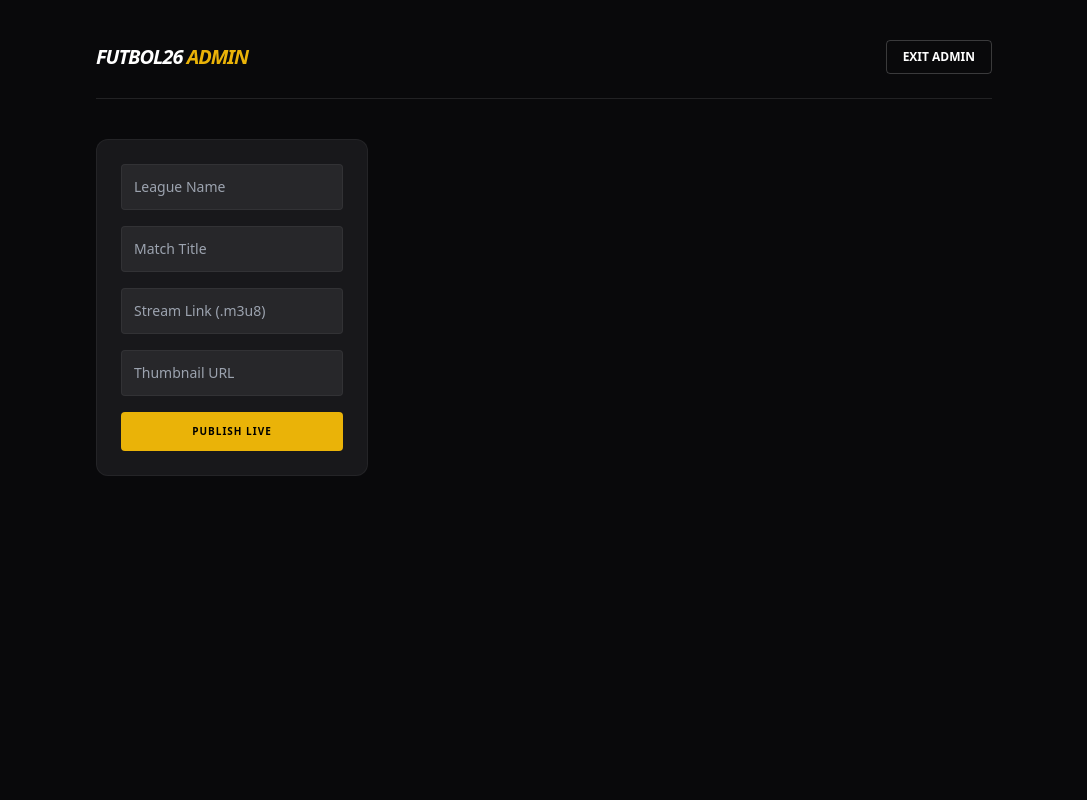
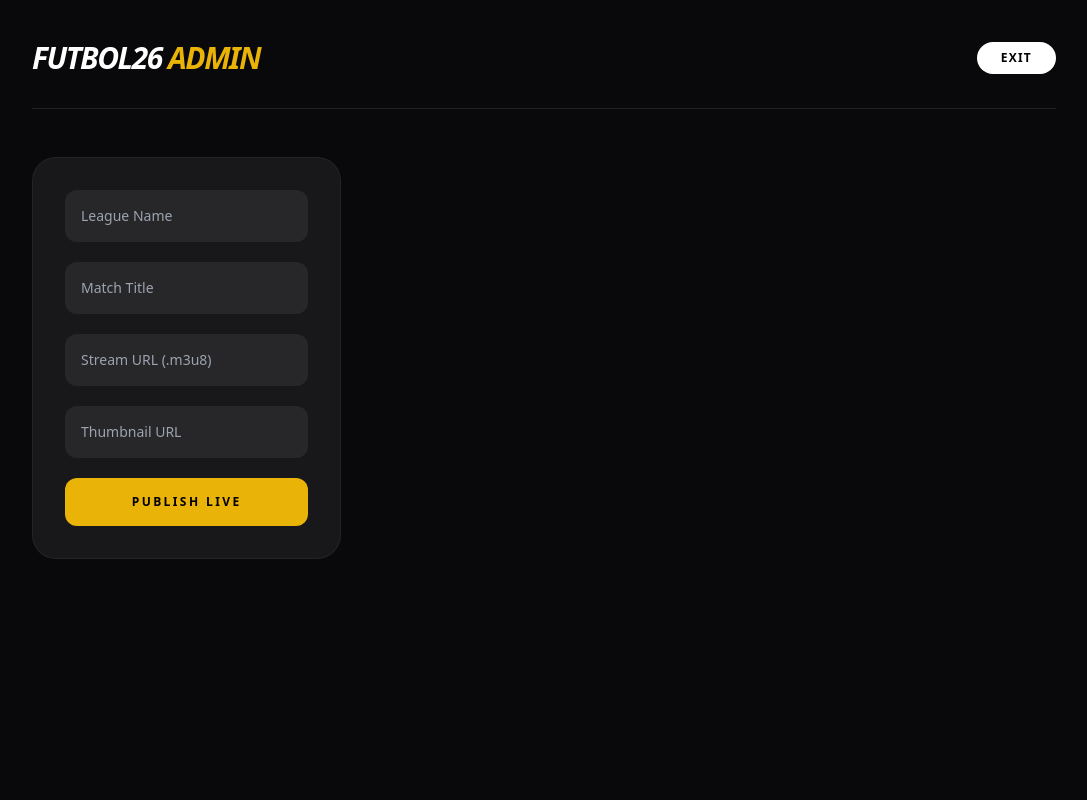
Before and after one commit to jxckplayxz/REDEEM, a Flask app: template templates/admin.html in a window 1280 px wide. Shown: the whole page, without its empty margins (96-1183 px from the left). Run offline with Flask 3, Linux system fonts and the light colour scheme; the template is opened without the code that fills it, so the values that code supplies are empty; some libraries are stand-ins or nearby versions.

Commit message:
Revise admin panel title and form layout
Updated the admin panel layout and styling for improved usability.

```diff
--- a/templates/admin.html
+++ b/templates/admin.html
@@ -3,34 +3,34 @@
 <head>
     <meta charset="UTF-8">
     <meta name="viewport" content="width=device-width, initial-scale=1.0">
-    <title>Futbol26 | Admin</title>
+    <title>Futbol26 | Admin Panel</title>
     <script src="https://cdn.tailwindcss.com"></script>
     <script src="https://unpkg.com/lucide@latest"></script>
 </head>
-<body class="bg-zinc-950 text-white p-6 sm:p-10">
-    <div class="max-w-4xl mx-auto">
-        <header class="flex justify-between items-center mb-10 border-b border-white/10 pb-6">
-            <h1 class="text-xl font-black italic tracking-tighter">FUTBOL26 <span class="text-yellow-500">ADMIN</span></h1>
-            <a href="/" class="text-xs font-bold border border-white/20 px-4 py-2 rounded uppercase">Exit Admin</a>
+<body class="bg-zinc-950 text-white min-h-screen p-10">
+    <div class="max-w-5xl mx-auto">
+        <header class="flex justify-between items-center mb-12 border-b border-white/10 pb-8">
+            <h1 class="text-3xl font-black italic tracking-tighter uppercase">FUTBOL26 <span class="text-yellow-500">ADMIN</span></h1>
+            <a href="/" class="bg-white text-black px-6 py-2 rounded-full text-xs font-bold uppercase tracking-widest">Exit</a>
         </header>
 
-        <div class="grid grid-cols-1 md:grid-cols-3 gap-10">
-            <form action="/add_match" method="POST" class="md:col-span-1 space-y-4 bg-zinc-900 p-6 rounded-xl border border-white/5 h-fit">
-                <input type="text" name="section_name" placeholder="League Name" class="w-full bg-zinc-800 p-3 rounded text-sm outline-none border border-white/5 focus:border-yellow-500 transition" required>
-                <input type="text" name="title" placeholder="Match Title" class="w-full bg-zinc-800 p-3 rounded text-sm outline-none border border-white/5 focus:border-yellow-500 transition" required>
-                <input type="url" name="url" placeholder="Stream Link (.m3u8)" class="w-full bg-zinc-800 p-3 rounded text-sm outline-none border border-white/5 focus:border-yellow-500 transition" required>
-                <input type="url" name="thumb" placeholder="Thumbnail URL" class="w-full bg-zinc-800 p-3 rounded text-sm outline-none border border-white/5 focus:border-yellow-500 transition">
-                <button type="submit" class="w-full bg-yellow-500 text-black font-black py-3 rounded text-[10px] tracking-widest hover:bg-white transition uppercase">Publish Live</button>
+        <div class="grid grid-cols-1 lg:grid-cols-3 gap-12">
+            <form action="/add_match" method="POST" class="lg:col-span-1 space-y-5 bg-zinc-900 p-8 rounded-3xl border border-white/5 h-fit">
+                <input type="text" name="section_name" placeholder="League Name" class="w-full bg-zinc-800 p-4 rounded-xl outline-none focus:ring-2 focus:ring-yellow-500 text-sm" required>
+                <input type="text" name="title" placeholder="Match Title" class="w-full bg-zinc-800 p-4 rounded-xl outline-none focus:ring-2 focus:ring-yellow-500 text-sm" required>
+                <input type="url" name="url" placeholder="Stream URL (.m3u8)" class="w-full bg-zinc-800 p-4 rounded-xl outline-none focus:ring-2 focus:ring-yellow-500 text-sm" required>
+                <input type="url" name="thumb" placeholder="Thumbnail URL" class="w-full bg-zinc-800 p-4 rounded-xl outline-none focus:ring-2 focus:ring-yellow-500 text-sm">
+                <button type="submit" class="w-full bg-yellow-500 text-black font-black py-4 rounded-xl text-xs tracking-[0.2em] hover:bg-white transition uppercase">Publish Live</button>
             </form>
 
-            <div class="md:col-span-2 space-y-6">
+            <div class="lg:col-span-2 space-y-6">
                 {% for section in sections %}
-                <div class="bg-zinc-900/50 rounded-xl p-5 border border-white/5">
-                    <h3 class="text-yellow-500 text-[10px] font-black tracking-widest uppercase mb-4">{{ section.name }}</h3>
+                <div class="bg-zinc-900/50 rounded-3xl p-8 border border-white/5">
+                    <h3 class="text-yellow-500 text-[10px] font-black tracking-[0.4em] uppercase mb-6">{{ section.name }}</h3>
                     {% for match in section.matches %}
-                    <div class="flex items-center justify-between py-3 border-t border-white/5">
-                        <span class="text-sm font-bold">{{ match.title }}</span>
-                        <a href="/delete/{{ match.id }}" class="text-zinc-600 hover:text-red-500 transition"><i data-lucide="trash-2" class="w-4 h-4"></i></a>
+                    <div class="flex items-center justify-between py-4 border-t border-white/5">
+                        <span class="font-bold text-sm tracking-tight">{{ match.title }}</span>
+                        <a href="/delete/{{ match.id }}" class="text-zinc-500 hover:text-red-500 transition"><i data-lucide="trash-2" class="w-5 h-5"></i></a>
                     </div>
                     {% endfor %}
                 </div>
```
